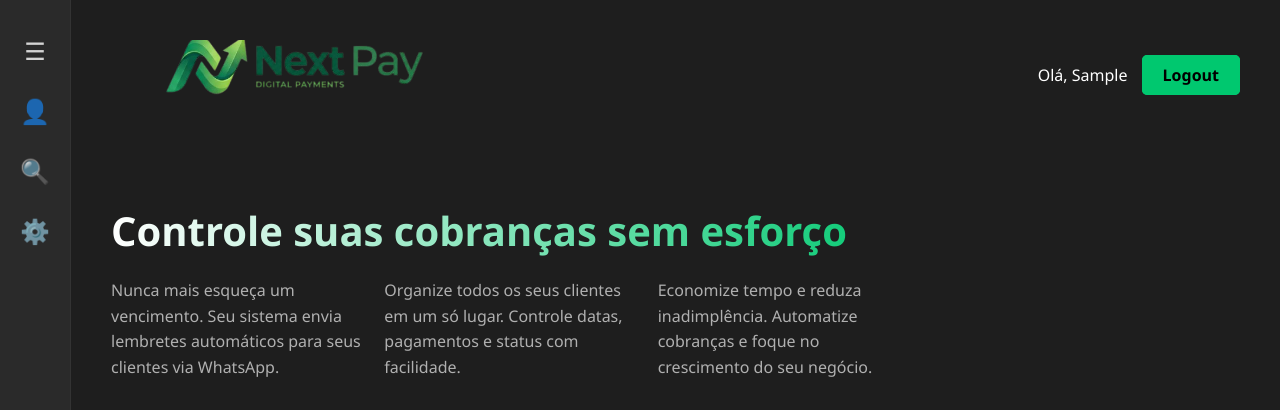
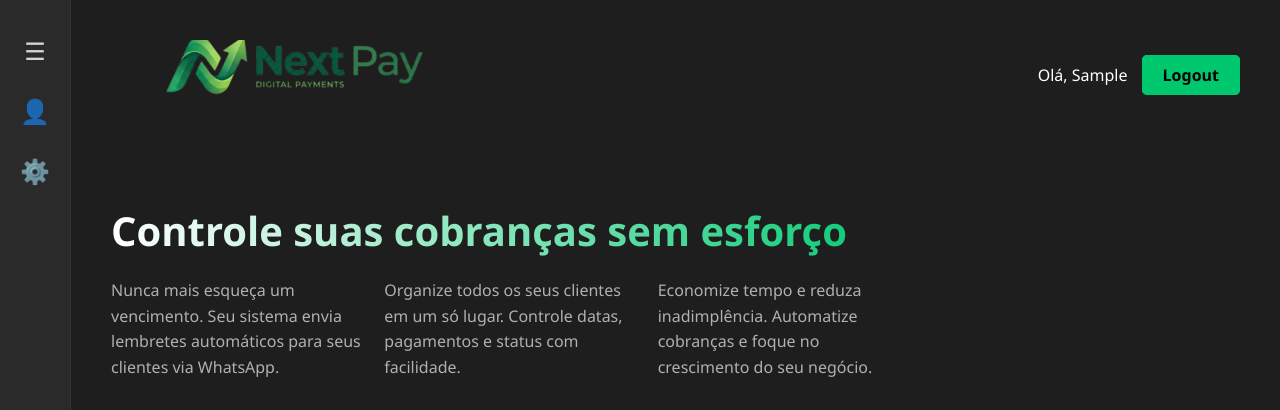
Before and after one commit to octavio-knupp/Gestao-De-Assinaturas, a Django app: page / in a window 1280 px wide. Shown: the top 410 px of the page. Run offline with Django 5.2, Linux system fonts and the light colour scheme; the visitor is signed in with stand-in values (Sample User, id 1); data that the repository does not hold is empty.

Commit message:
remoção botão de pesquisa na sid-bar

```diff
--- a/backend/templates/home_client.html
+++ b/backend/templates/home_client.html
@@ -44,10 +44,6 @@
 
     </div>
 
-    <div class="sidebar-item">
-        <div class="sidebar-icon">🔍</div>
-        <span class="sidebar-text">Pesquisar</span>
-    </div>
 
     <div class="sidebar-item">
         <div class="sidebar-icon">⚙️</div>
```
